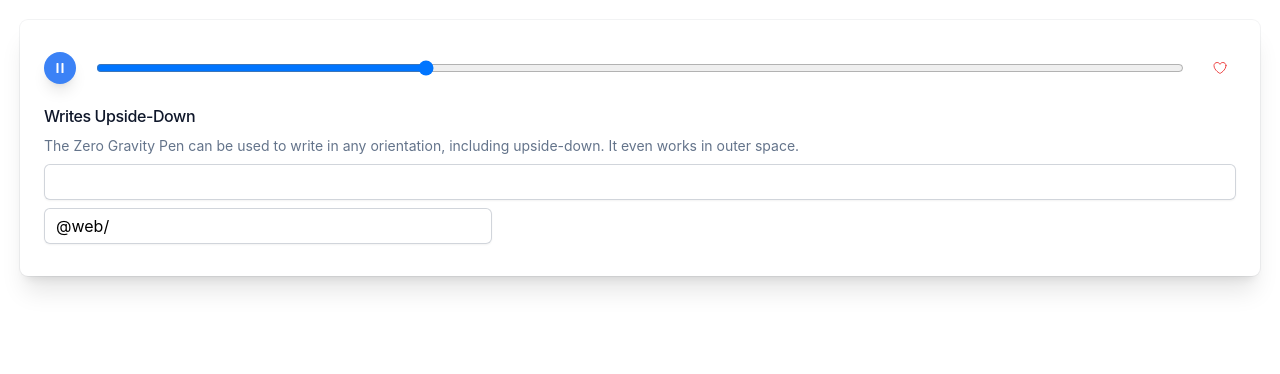
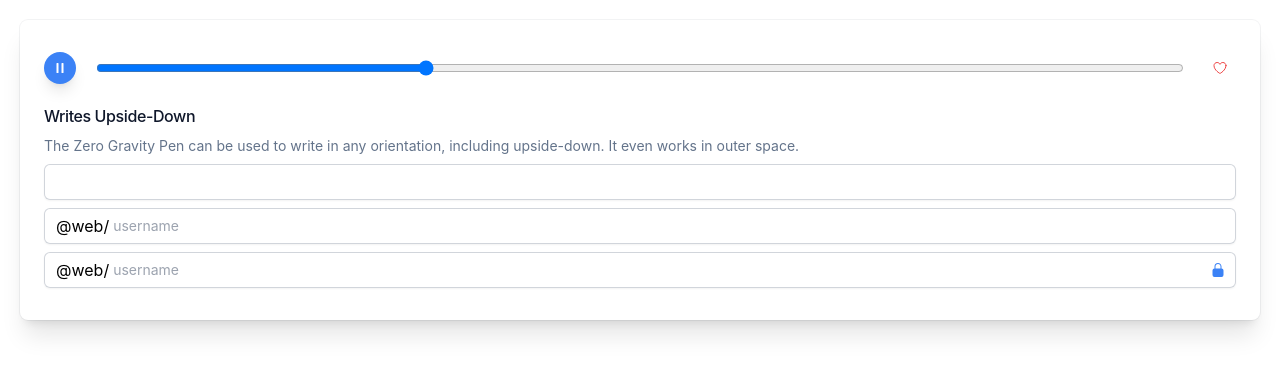
Before and after one commit to TheRealYT/my-react-app, a React (Create React App) app: page / in a window 1280 px wide. Shown: the top 374 px of the page. Built offline with nearby package versions, Linux system fonts and the light colour scheme.

Commit message:
Update App.js

```diff
--- a/src/App.js
+++ b/src/App.js
@@ -1,6 +1,11 @@
 import React, { useState } from "react";
 import "./App.css";
-import { PauseIcon, PlayIcon, HeartIcon } from "@heroicons/react/24/solid";
+import {
+  PauseIcon,
+  PlayIcon,
+  HeartIcon,
+  LockClosedIcon,
+} from "@heroicons/react/24/solid";
 import { HeartIcon as HeartIconO } from "@heroicons/react/24/outline";
 
 function App() {
@@ -9,12 +14,12 @@ function App() {
   const [like, setLike] = useState(false);
 
   return (
-    <div class="p-5">
-      <div class="bg-white dark:bg-slate-900 rounded-lg px-6 py-8 ring-1 ring-slate-900/5 shadow-xl">
-        <div class="flex">
+    <div className="p-5">
+      <div className="bg-white dark:bg-slate-900 rounded-lg px-6 py-8 ring-1 ring-slate-900/5 shadow-xl">
+        <div className="flex">
           <span
             onClick={() => setPlay((isPlaying) => !isPlaying)}
-            class="inline-flex items-center justify-center p-2 bg-blue-500 hover:bg-blue-600 cursor-pointer rounded-full shadow-lg"
+            className="inline-flex items-center justify-center p-2 bg-blue-500 hover:bg-blue-600 cursor-pointer rounded-full shadow-lg"
           >
             {isPlaying ? (
               <PauseIcon height="16" width="16" className="text-white" />
@@ -28,12 +33,12 @@ function App() {
             onInput={(e) => setPlayed(e.value)}
             max={100}
             value={played}
-            class="flex-1 mx-5"
+            className="flex-1 mx-5"
           />
 
           <span
             onClick={() => setLike((like) => !like)}
-            class="inline-flex items-center justify-center p-2 bg-transparent cursor-pointer rounded-full"
+            className="inline-flex items-center justify-center p-2 bg-transparent cursor-pointer rounded-full"
           >
             {like ? (
               <HeartIcon height="16" width="16" className="text-red-500" />
@@ -43,21 +48,43 @@ function App() {
           </span>
         </div>
 
-        <h3 class="text-slate-900 dark:text-white mt-5 text-base font-medium tracking-tight">
+        <h3 className="text-slate-900 dark:text-white mt-5 text-base font-medium tracking-tight">
           Writes Upside-Down
         </h3>
-        <p class="text-slate-500 dark:text-slate-400 mt-2 text-sm">
+        <p className="text-slate-500 dark:text-slate-400 mt-2 text-sm">
           The Zero Gravity Pen can be used to write in any orientation,
           including upside-down. It even works in outer space.
         </p>
 
-        <div class="mt-2">
-          <input class="block w-full rounded-md border-0 px-3 py-1.5 text-gray-900 shadow-sm ring-1 ring-inset ring-gray-300 placeholder:text-gray-400 focus:ring-2 focus:ring-inset focus:ring-[#2196f3] sm:text-sm sm:leading-6 outline-none" />
+        <div className="mt-2">
+          <input className="block w-full rounded-md border-0 px-3 py-1.5 text-gray-900 shadow-sm ring-1 ring-inset ring-gray-300 placeholder:text-gray-400 focus:ring-2 focus:ring-inset focus:ring-[#2196f3] sm:text-sm sm:leading-6 outline-none" />
         </div>
 
-        <div class="mt-2 flex rounded-md shadow-sm ring-1 ring-inset ring-gray-300 focus-within:ring-2 focus-within:ring-inset focus-within:ring-indigo-600 sm:max-w-md">
-          <span class="pl-3 py-1.5 flex select-none items-center">@web/</span>
-          <input class="w-full pl-1 px-3 py-1.5 block flex-1 border-0 bg-transparent placeholder:text-gray-400 sm:text-sm sm:leading-6 outline-none" />
+        <div className="mt-2 flex rounded-md shadow-sm ring-1 ring-inset ring-gray-300 focus-within:ring-2 focus-within:ring-inset focus-within:ring-[#2196f3]">
+          <span className="pl-3 py-1.5 flex select-none items-center">
+            @web/
+          </span>
+          <input
+            className="block flex-1 border-0 bg-transparent py-1.5 pl-1 pr-3 text-gray-900 placeholder:text-gray-400 focus:ring-0 sm:text-sm sm:leading-6 outline-none"
+            placeholder="username"
+          />
+        </div>
+
+        <div className="mt-2 flex rounded-md shadow-sm ring-1 ring-inset ring-gray-300 focus-within:ring-2 focus-within:ring-inset focus-within:ring-[#2196f3]">
+          <span className="pl-3 py-1.5 flex select-none items-center">
+            @web/
+          </span>
+          <input
+            className="block flex-1 border-0 bg-transparent py-1.5 pl-1 pr-1 text-gray-900 placeholder:text-gray-400 focus:ring-0 sm:text-sm sm:leading-6 outline-none"
+            placeholder="username"
+          />
+          <button>
+            <LockClosedIcon
+              height="24"
+              width="24"
+              className="text-blue-500 mr-1.5 p-1 rounded-md hover:bg-slate-200 transition-all"
+            />
+          </button>
         </div>
       </div>
     </div>
```
